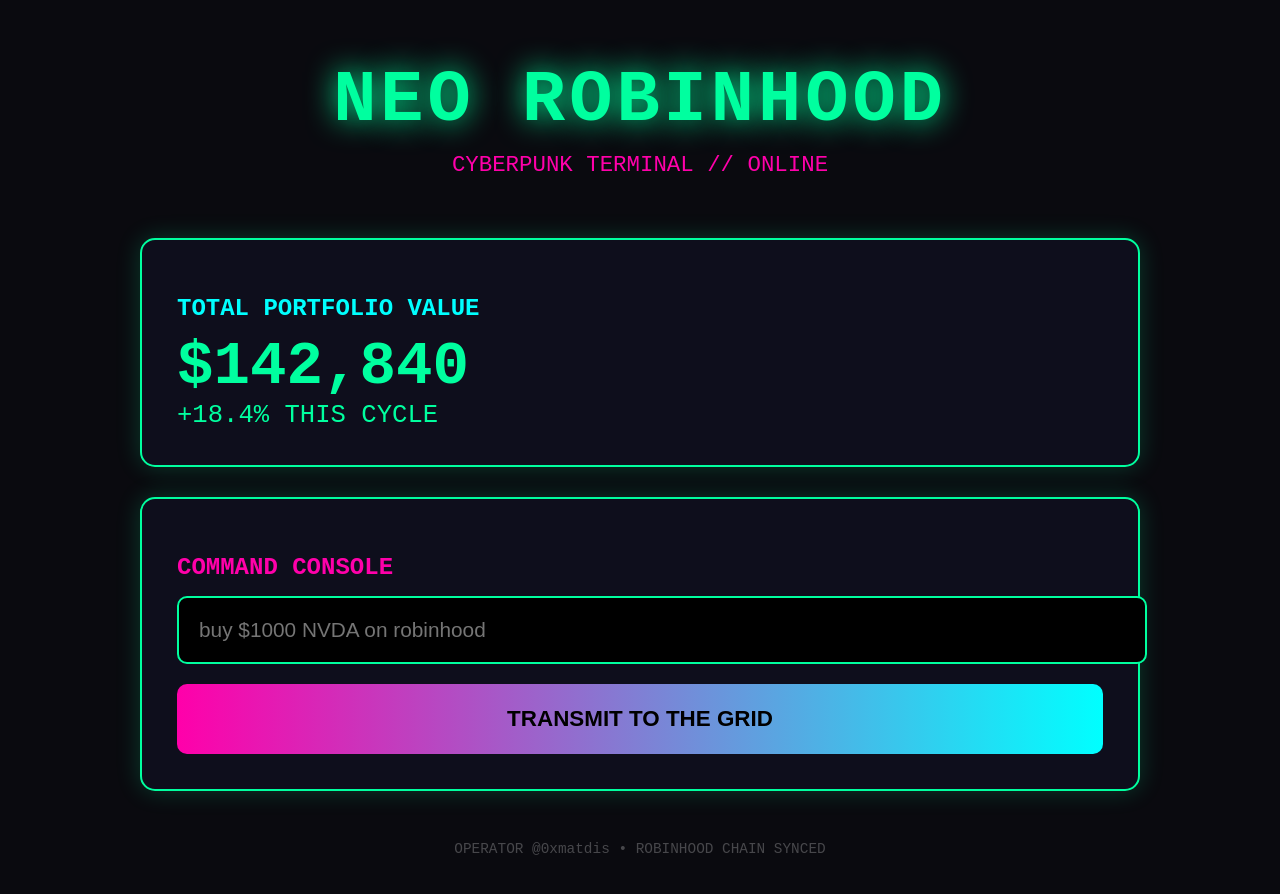
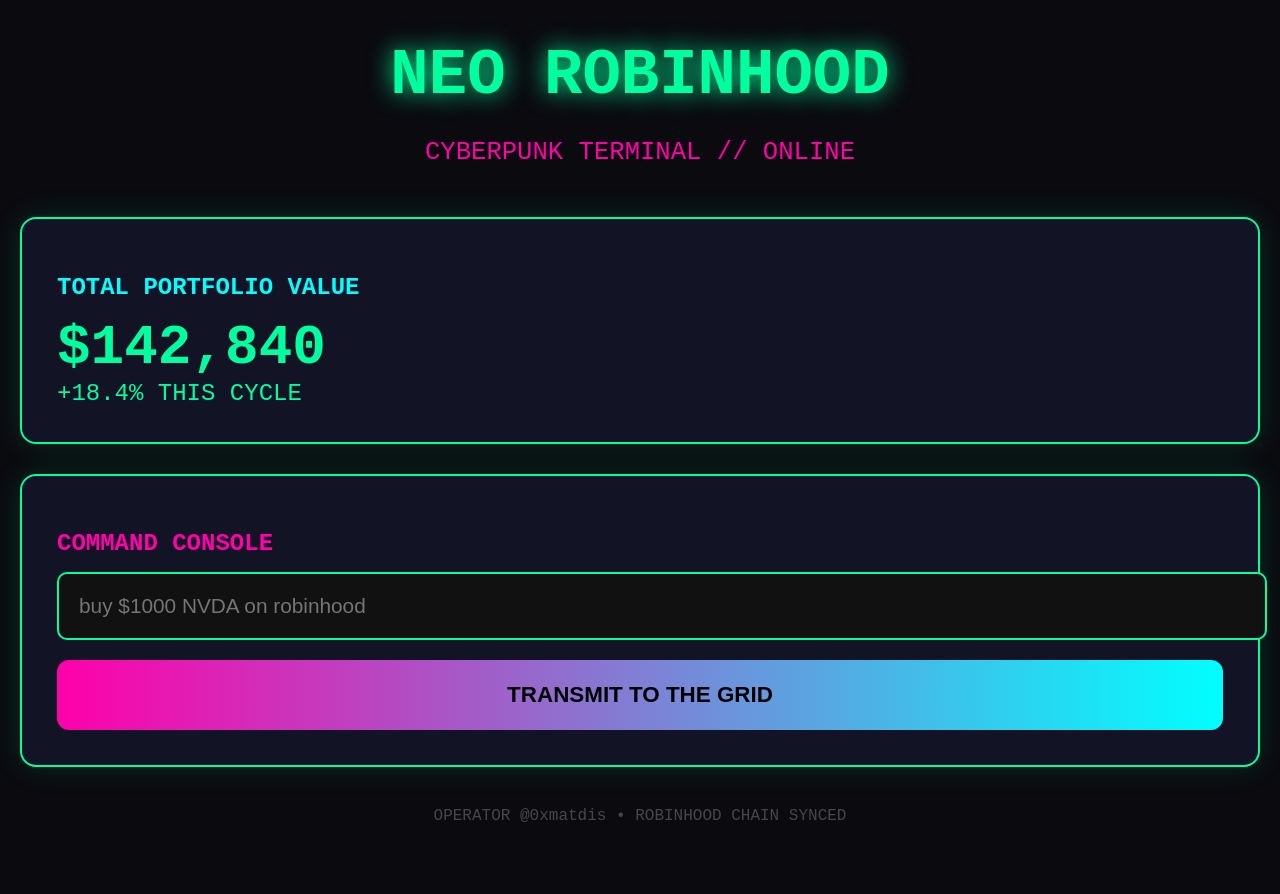
Before and after one commit to 0xMatdis/Neorobinhood, a plain HTML site: page DASHBOARD/index.html in a window 1280 px wide. Drawn offline with Linux system fonts and the light colour scheme.

Commit message:
Update index.html

```diff
--- a/DASHBOARD/index.html
+++ b/DASHBOARD/index.html
@@ -3,94 +3,90 @@
 <head>
     <meta charset="UTF-8">
     <meta name="viewport" content="width=device-width, initial-scale=1.0">
-    <title>NEO ROBINHOOD // TERMINAL</title>
+    <title>NEO ROBINHOOD TERMINAL</title>
     <style>
         body {
-            margin: 0;
             background: #0a0a0f;
             color: #00ff9f;
             font-family: 'Courier New', monospace;
+            margin: 0;
+            padding: 40px 20px;
             min-height: 100vh;
         }
-        .container {
-            max-width: 1000px;
-            margin: 40px auto;
-            padding: 20px;
+        .header {
+            text-align: center;
+            margin-bottom: 50px;
         }
         h1 {
-            font-size: 4.5rem;
-            text-align: center;
+            font-size: 4rem;
             margin: 0;
-            text-shadow: 0 0 30px #00ff9f;
-            letter-spacing: 4px;
+            text-shadow: 0 0 25px #00ff9f;
         }
         .subtitle {
-            text-align: center;
             color: #ff00aa;
-            font-size: 1.4rem;
-            margin: 10px 0 60px;
+            font-size: 1.6rem;
         }
         .card {
-            background: rgba(15,15,30,0.9);
+            background: rgba(20,20,40,0.95);
             border: 2px solid #00ff9f;
+            border-radius: 16px;
             padding: 35px;
             margin-bottom: 30px;
-            border-radius: 15px;
-            box-shadow: 0 0 25px rgba(0,255,159,0.2);
+            box-shadow: 0 0 30px rgba(0,255,159,0.15);
         }
         input {
             width: 100%;
-            background: #000;
+            padding: 20px;
+            background: #111;
             border: 2px solid #00ff9f;
             color: #00ff9f;
-            padding: 20px;
             font-size: 1.3rem;
+            border-radius: 10px;
             margin-bottom: 20px;
-            border-radius: 10px;
         }
         button {
             width: 100%;
             padding: 22px;
-            background: linear-gradient(90deg, #ff00aa, #00ffff);
+            background: linear-gradient(to right, #ff00aa, #00ffff);
             color: black;
             font-weight: bold;
             font-size: 1.4rem;
             border: none;
-            border-radius: 10px;
+            border-radius: 12px;
             cursor: pointer;
         }
         button:hover {
-            transform: scale(1.02);
+            transform: scale(1.03);
         }
     </style>
 </head>
 <body>
-    <div class="container">
+    <div class="header">
         <h1>NEO ROBINHOOD</h1>
         <p class="subtitle">CYBERPUNK TERMINAL // ONLINE</p>
+    </div>
 
     <div class="card">
-            <h2 style="color:#00ffff; margin-bottom:10px;">TOTAL PORTFOLIO VALUE</h2>
-            <div style="font-size: 3.8rem; font-weight: bold;">$142,840</div>
-            <div style="color:#00ff9f; font-size:1.6rem;">+18.4% THIS CYCLE</div>
+        <h2 style="color:#00ffff; margin-bottom:15px;">TOTAL PORTFOLIO VALUE</h2>
+        <div style="font-size: 3.5rem; font-weight: bold;">$142,840</div>
+        <div style="color:#00ff9f; font-size:1.5rem;">+18.4% THIS CYCLE</div>
     </div>
 
     <div class="card">
         <h2 style="color:#ff00aa; margin-bottom:15px;">COMMAND CONSOLE</h2>
         <input id="cmd" type="text" placeholder="buy $1000 NVDA on robinhood">
-            <button onclick="send()">TRANSMIT TO THE GRID</button>
+        <button onclick="sendCmd()">TRANSMIT TO THE GRID</button>
     </div>
 
-        <div style="text-align:center; color:#ffffff40; margin-top:50px; font-size:0.9rem;">
+    <div style="text-align:center; color:#ffffff40; margin-top:40px;">
         OPERATOR @0xmatdis • ROBINHOOD CHAIN SYNCED
-        </div>
     </div>
 
     <script>
-        function send() {
+        function sendCmd() {
             const input = document.getElementById('cmd');
             if (input.value) {
-                alert("⚡ COMMAND TRANSMITTED SUCCESSFULLY!\n\n" + input.value);
+                alert("⚡ COMMAND SENT TO BANKRBOT:\n" + input.value);
                 input.value = '';
             }
         }
```
Lines whose indentation alone changed are shown as unchanged.
